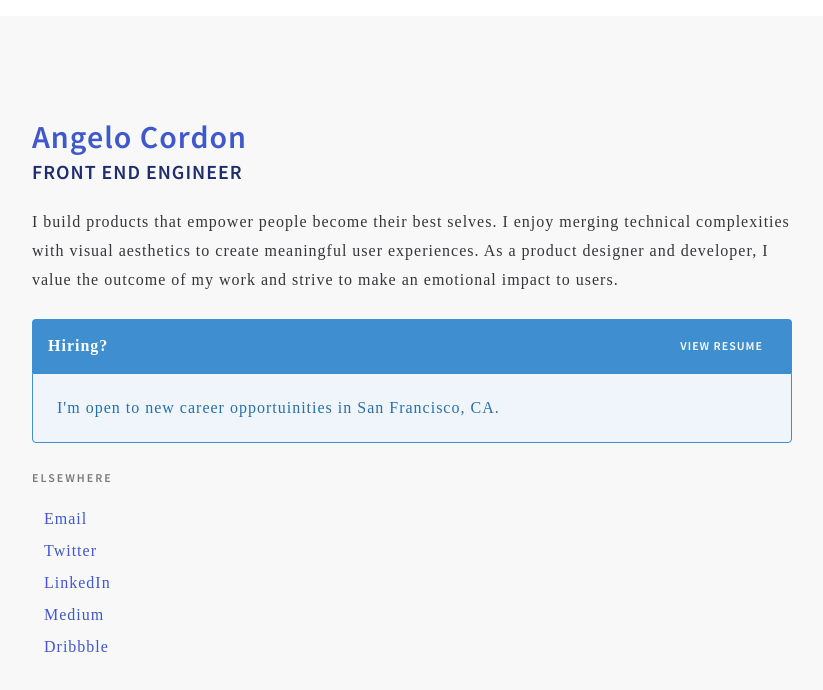
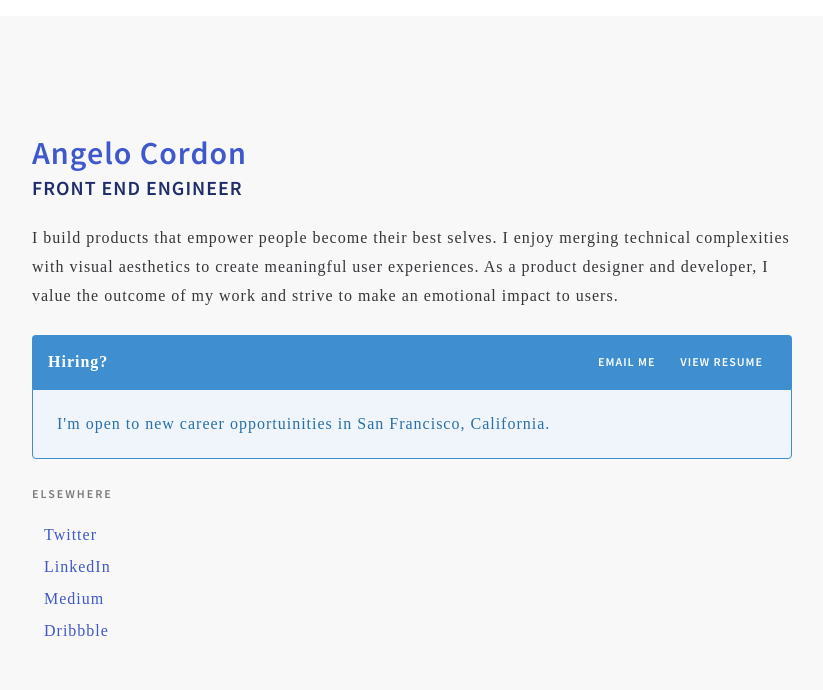
Before and after one commit to angelocordon/angelocordon.com, a Vue app: page / in a window 1280 px wide. Shown: the top 690 px of the page, without its empty margins (32-855 px from the left). Built offline with nearby package versions, Linux system fonts and the light colour scheme; a web font is replaced by a local one.

Commit message:
Move email link to message header

```diff
--- a/src/components/MainMessage.vue
+++ b/src/components/MainMessage.vue
@@ -2,14 +2,20 @@
   <div class="message is-info">
     <div class="message-header">
       Hiring?
-      <a href="angelo-cordon-resume.pdf"
-        class="button is-small has-text-weight-semibold is-uppercase is-info">
-        View Resume
-      </a>
+      <div class="buttons has-addons is-right">
+        <a href="mailto:angelocordon@gmail.com"
+           class="button is-small has-text-weight-semibold is-uppercase is-info">
+          Email Me
+        </a>
+        <a href="angelo-cordon-resume.pdf"
+          class="button is-small has-text-weight-semibold is-uppercase is-info">
+          View Resume
+        </a>
+      </div>
     </div>
     <div class="message-body">
       <p>
-        I'm open to new career opportuinities in San Francisco, CA.
+        I'm open to new career opportuinities in San Francisco, California.
       </p>
     </div>
   </div>
--- a/src/components/MainNavigation.vue
+++ b/src/components/MainNavigation.vue
@@ -2,9 +2,6 @@
   <nav class="menu">
     <p class="menu-label">Elsewhere</p>
     <ul class="menu-list">
-      <li>
-        <a href="mailto:angelocordon@gmail.com">Email</a>
-      </li>
       <li><a href="https://twitter.com/angelocordon">Twitter</a></li>
       <li>
         <a href="https://linkedin.com/in/angelocordon/">LinkedIn</a>
```
